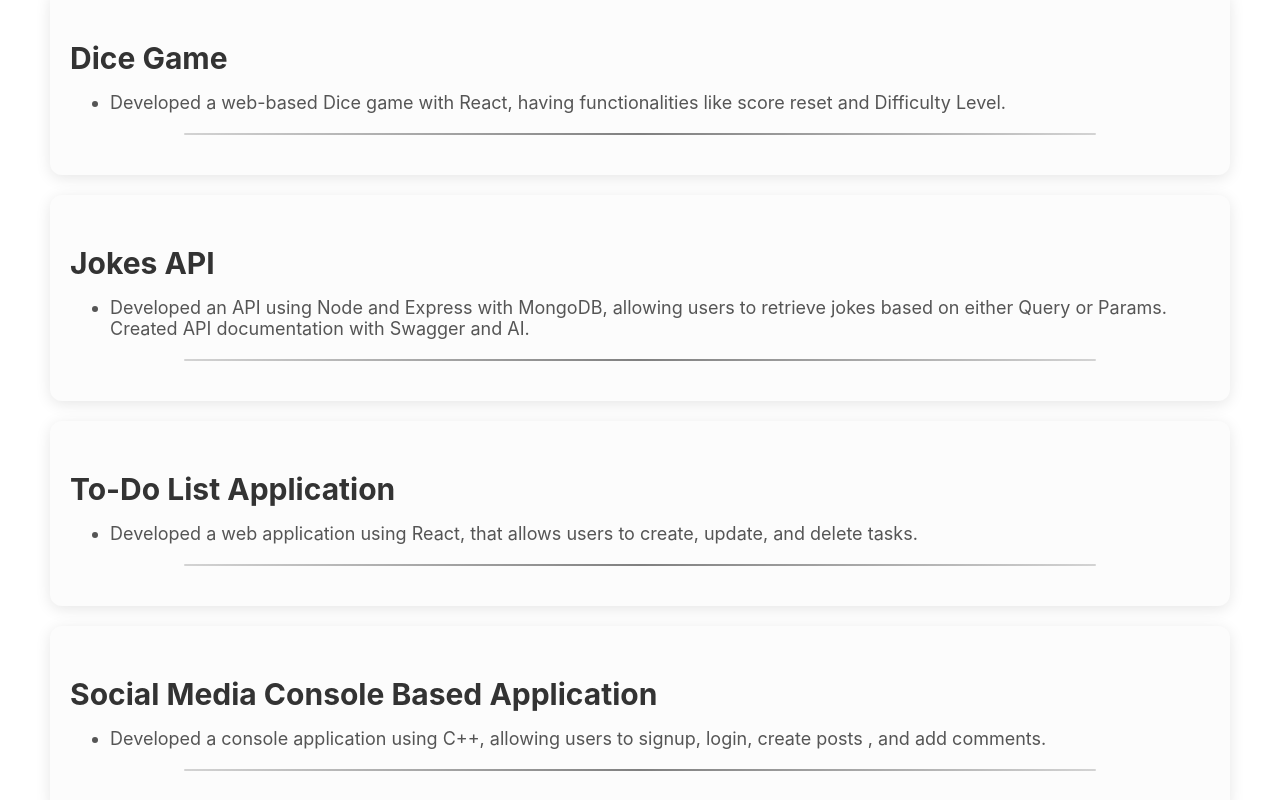
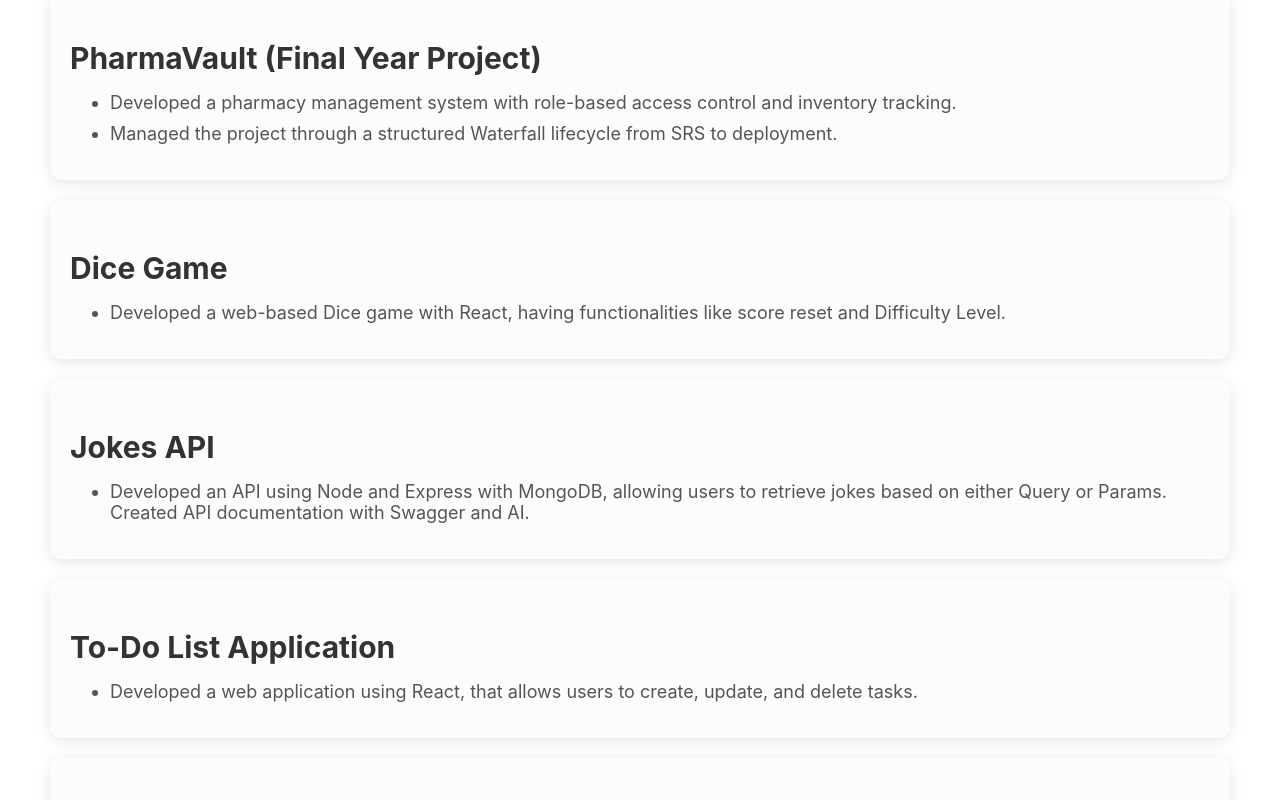
Before and after one commit to shuja2/Portfolio_Web_React, a React (Create React App) app: page / in a window 1280 px wide. Shown: the part 1280-2080 px from the top of the page. Built offline with nearby package versions, Linux system fonts and the light colour scheme.

Commit message:
Changes related to graduation and project card and new projects

```diff
--- a/package.json
+++ b/package.json
@@ -1,6 +1,6 @@
 {
   "name": "portfolio",
-  "homepage": "https://shuja2.github.io/Portfolio_Web_React",
+  "homepage": "https://shuja2.github.io/portfolio",
   "version": "0.1.0",
   "private": true,
   "dependencies": {
--- a/src/components/AboutMe.js
+++ b/src/components/AboutMe.js
@@ -79,11 +79,15 @@ const AboutMe = () => {
       <div className="about__content">
         <h1 className="about__title">
           Hi, I'm Shuja Ur Rehman!
-          <img src="./waving-hand.png" alt="Waving hand" className="about__waving" />
+          <img
+            src="./waving-hand.png"
+            alt="Waving hand"
+            className="about__waving"
+          />
         </h1>
         <p className="about__description">
-          I am an aspiring full stack developer currently pursuing a Bachelor's
-          in Software Engineering. I have completed the IBM Full Stack
+          I am an aspiring full stack developer, recent Graduate in Bachelor's
+          of Software Engineering. I have completed the IBM Full Stack
           JavaScript Developer professional certificate on Coursera, which
           equipped me with skills in both frontend and backend technologies.
           While I haven't worked professionally in a full stack role yet, I have
--- a/src/components/Footer.js
+++ b/src/components/Footer.js
@@ -179,7 +179,7 @@ const Footer = () => {
       </div>
 
       <div className="footer-bottom">
-        <p>&#169; 2025 Shuja Ur Rehman. All rights reserved.</p>
+        <p>&#169; 2026 Shuja Ur Rehman. All rights reserved.</p>
       </div>
     </footer>
   );
--- a/src/components/Projects.js
+++ b/src/components/Projects.js
@@ -1,9 +1,41 @@
 import React from "react";
 
 const Projects = () => {
+  let projects = [
+    {
+      title: "PharmaVault (Final Year Project)",
+      description:
+        "Developed a pharmacy management system with role-based access control and inventory tracking.\nManaged the project through a structured Waterfall lifecycle from SRS to deployment.",
+      link: "https://pharma-vault-mauve.vercel.app/",
+    },
+    {
+      title: "Dice Game",
+      description:
+        "Developed a web-based Dice game with React, having functionalities like score reset and Difficulty Level.",
+      link: "https://shuja2.github.io/Dice-Game/",
+    },
+    {
+      title: "Jokes API",
+      description:
+        "Developed an API using Node and Express with MongoDB, allowing users to retrieve jokes based on either Query or Params. Created API documentation with Swagger and AI.",
+    },
+    {
+      title: "To-Do List Application",
+      description:
+        "Developed a web application using React, that allows users to create, update, and delete tasks.",
+    },
+    {
+      title: "Social Media Console Based Application",
+      description:
+        "Developed a console application using C++, allowing users to signup, login, create posts , and add comments.",
+    },
+  ];
   return (
     <div id="projects">
       <style jsx>{`
+        a {
+          text-decoration: none;
+        }
         #projects {
           margin: 0 50px;
           padding-bottom: 50px;
@@ -23,7 +55,7 @@ const Projects = () => {
         }
 
         .project {
-          background-color:#fcfcfc;
+          background-color: #fcfcfc;
           padding: 20px;
           border-radius: 12px;
           box-shadow: 0 3px 15px rgba(0, 0, 0, 0.1);
@@ -32,7 +64,9 @@ const Projects = () => {
 
         .project:hover {
           box-shadow: 0 5px 25px rgba(0, 0, 0, 0.2); /* Darker shadow on hover */
-          transform: translateY(-5px); /* Slightly lift the project card on hover */
+          transform: translateY(
+            -5px
+          ); /* Slightly lift the project card on hover */
         }
 
         .project h3 {
@@ -82,50 +116,32 @@ const Projects = () => {
 
       <h2>Projects</h2>
       <div className="projects-container">
-        <div className="project">
-          <h3>Dice Game</h3>
-          <ul>
-            <li>
-              Developed a web-based Dice game with React, having functionalities
-              like score reset and Difficulty Level.
-            </li>
-          </ul>
-          <hr />
-        </div>
-        <div className="project">
-          <h3>Jokes API</h3>
-          <ul>
-            <li>
-              Developed an API using Node and Express with MongoDB, allowing users
-              to retrieve jokes based on either Query or Params. Created API
-              documentation with Swagger and AI.
-            </li>
-          </ul>
-          <hr />
-        </div>
-        <div className="project">
-          <h3>To-Do List Application</h3>
-          <ul>
-            <li>
-              Developed a web application using React, that allows users to
-              create, update, and delete tasks.
-            </li>
-          </ul>
-          <hr />
-        </div>
-        <div className="project">
-          <h3>Social Media Console Based Application</h3>
-          <ul>
-            <li>
-            Developed a console application using C++, allowing users to
-            signup, login, create posts , and add comments.
-            </li>
-          </ul>
-          <hr />
-        </div>
+        {projects.map((project, index) => (
+          <ProjectCard
+            key={index}
+            link={project.link || "#"}
+            title={project.title || "Untitled Project"}
+            description={project.description || "No description available."}
+          />
+        ))}
       </div>
     </div>
   );
 };
 
+const ProjectCard = ({ link, title, description }) => {
+  return (
+    <a href={link} target={link !== "#" ? "_blank" : "_self"}>
+      <div className="project">
+        <h3>{title}</h3>
+        <ul>
+          {description.split("\n").map((line, index) => (
+            <li key={index}>{line}</li>
+          ))}
+        </ul>
+      </div>
+    </a>
+  );
+};
+
 export default Projects;
```
